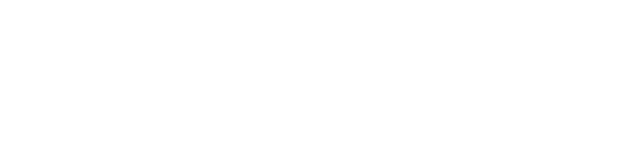
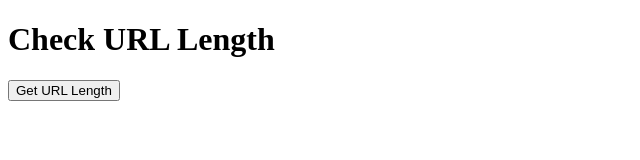
Before and after one commit to acciojob/url-info-pruthviraj990, a website: page main.html in a window 1280 px wide. Shown: the whole page, without its empty margins (0-640 px from the left). Drawn offline with Linux system fonts and the light colour scheme.

Commit message:
created a submission

```diff
--- a/main.html
+++ b/main.html
@@ -1,16 +1,14 @@
 <!DOCTYPE html>
+<html lang="en">
+<head>
+  <meta charset="UTF-8" />
+  <title>URL Length Checker</title>
+</head>
+<body>
 
-<html>
+  <h1>Check URL Length</h1>
+  <button onclick="showUrlLength()">Get URL Length</button>
 
-<head>
-	<link rel="stylesheet" href="styles.css">
-</head>
-
-<body>
-	<!-- the entire body must be written by student -->
-    <script type="text/javascript" src="./script.js">
-</script>
-
+  <script src="script.js"></script>
 </body>
-
 </html>
--- a/script.js
+++ b/script.js
@@ -1 +1,5 @@
-//your JS code here. If required.
+function showUrlLength() {
+  const currentUrl = location.href; // Get the full current URL
+  const urlLength = currentUrl.length; // Get the length
+  alert(`The length of the URL is: ${urlLength}`);
+}
```
